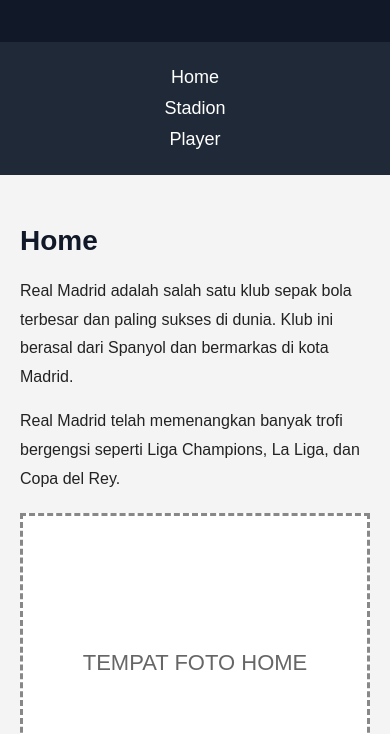
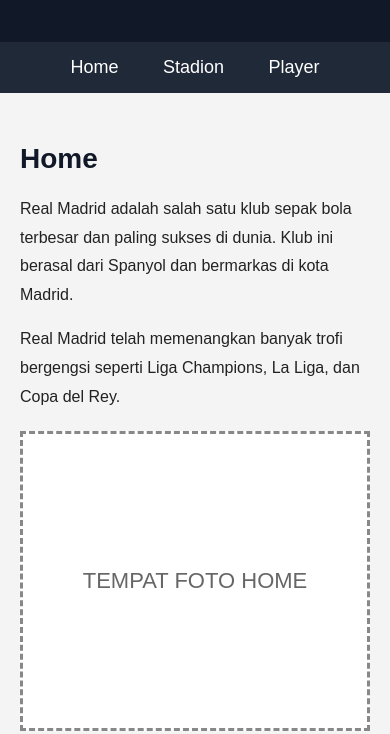
Before and after one commit to muhmmdfaiz36-art/syahidfaaiz, a plain HTML site: page index.html in a window 390 px wide. Shown: the part 106-840 px from the top of the page. Drawn offline with Linux system fonts and the light colour scheme.

Commit message:
Update style.css

```diff
--- a/style.css
+++ b/style.css
@@ -101,10 +101,7 @@
     font-size:30px;
   }
 
-  nav a{
-    display:block;
-    margin:10px 0;
-  }
+
 
   h2{
     font-size:28px;
```
